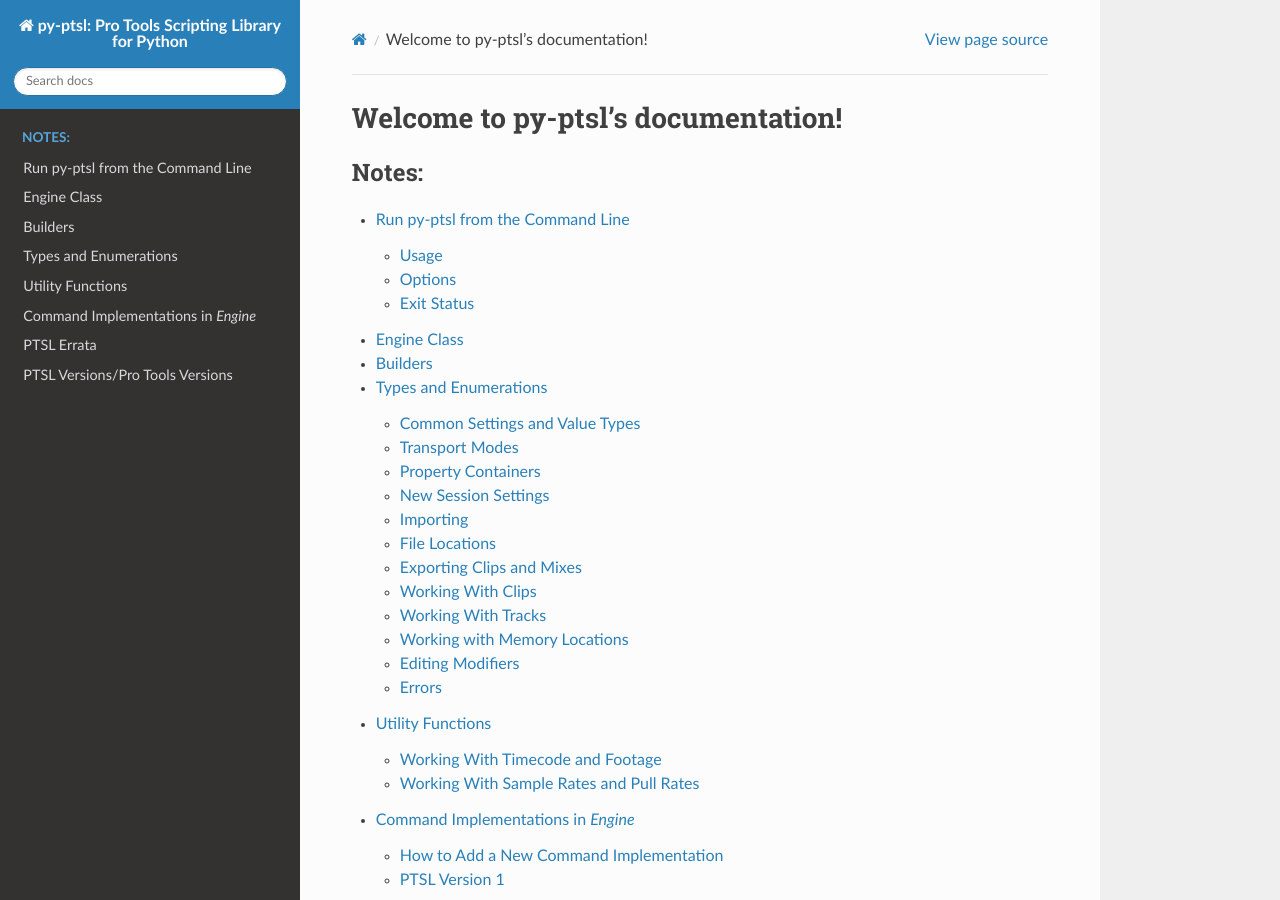
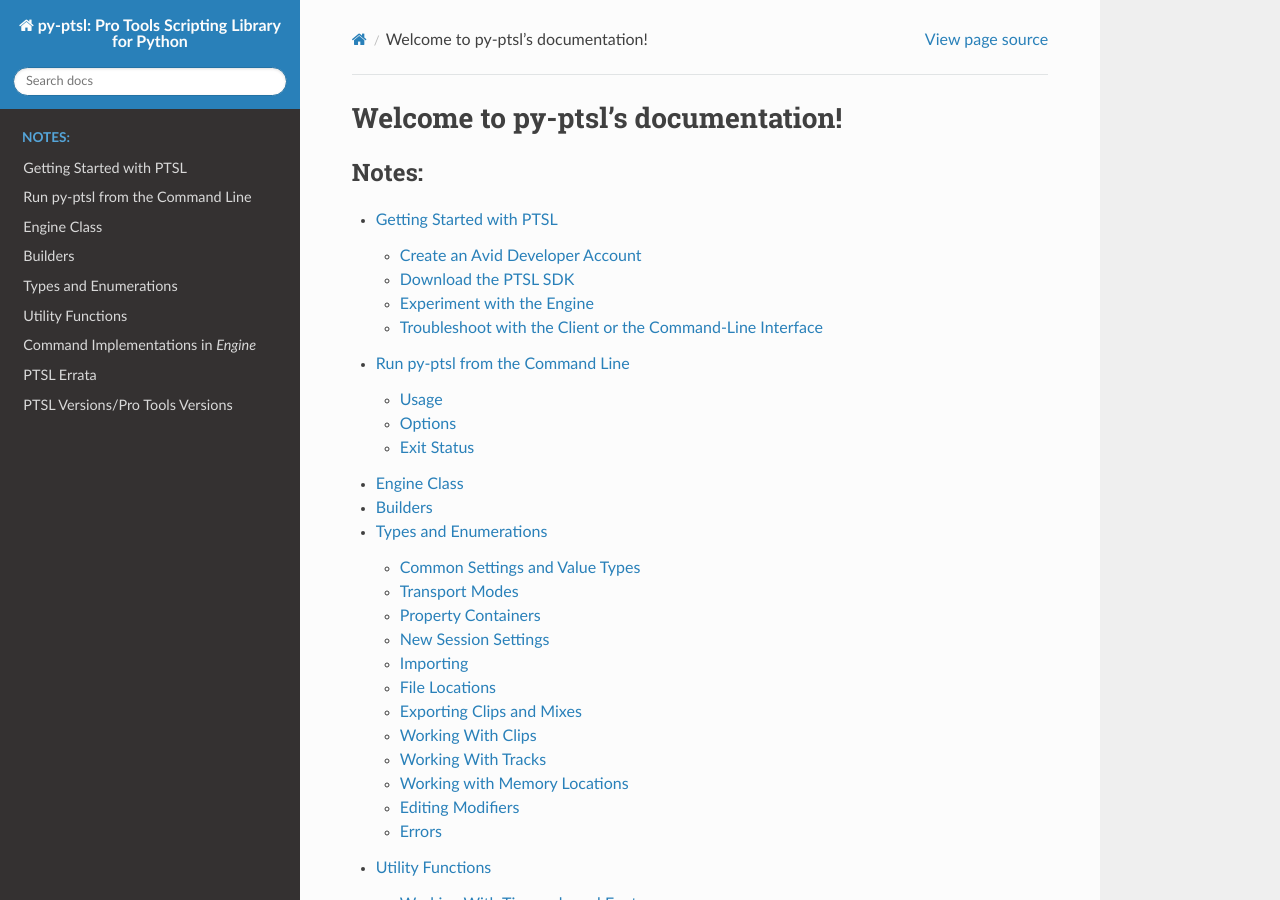
Before and after one commit to iluvcapra/py-ptsl, a Sphinx documentation site: the page built from docs/source/index.rst, in a window 1280 px wide and 900 px high. Built offline with Sphinx 7.4.7 and the Read the Docs theme 3.1.0, drawn with Linux system fonts in a browser that asks for light colours; part of the change alters nothing that is shown.

Commit message:
Adding a "Getting Started" page fior new users

```diff
--- /dev/null
+++ b/docs/source/getting-started.rst
@@ -0,0 +1,39 @@
+Getting Started with PTSL
+=========================
+
+The Pro Tools Scripting Library (PTSL) allows another program to control Pro Tools.
+
+Following below is a brief guide for people who might want to get started using PTSL
+
+Create an Avid Developer Account
+--------------------------------
+
+Go to the `Avid Developer Website`__ and create a developer account.
+
+__ https://developer.avid.com/
+
+
+
+Download the PTSL SDK
+---------------------
+The SDK (software development kit) has all of the documentation of PTSL, which is
+obligatory. The documentation lists all of the different *Commands* PTSL can make
+Pro Tools perform, how to run them and how to get information back from Pro Tools.
+
+
+Experiment with the Engine
+--------------------------
+
+``py-ptsl`` provides the :class:``Engine`` interface to PTSL, which exposes some PTSL
+Commands with an easy-to-use and documented interface, but you should only
+consider these examples; your own applications may use the Engine or the lower-level
+:class:`Client`.
+
+Troubleshoot with the Client or the Command-Line Interface
+----------------------------------------------------------
+
+You may run into problems running PTSL Commands exclusively from the Engine: Commands
+may not work correctly or at all, request parameters may not be recognized or undestood
+by Pro Tools, and so on. When you encounter a problem, the first thing you should try
+is running the same command using the Client or by running it in the command-line
+interface to ``py-ptsl``. The Engine provides an interface to commands, but
--- a/docs/source/index.rst
+++ b/docs/source/index.rst
@@ -12,6 +12,7 @@ Welcome to py-ptsl's documentation!
    :maxdepth: 2
    :caption: Notes:
 
+   getting-started
    command
    engine
    builders
```
